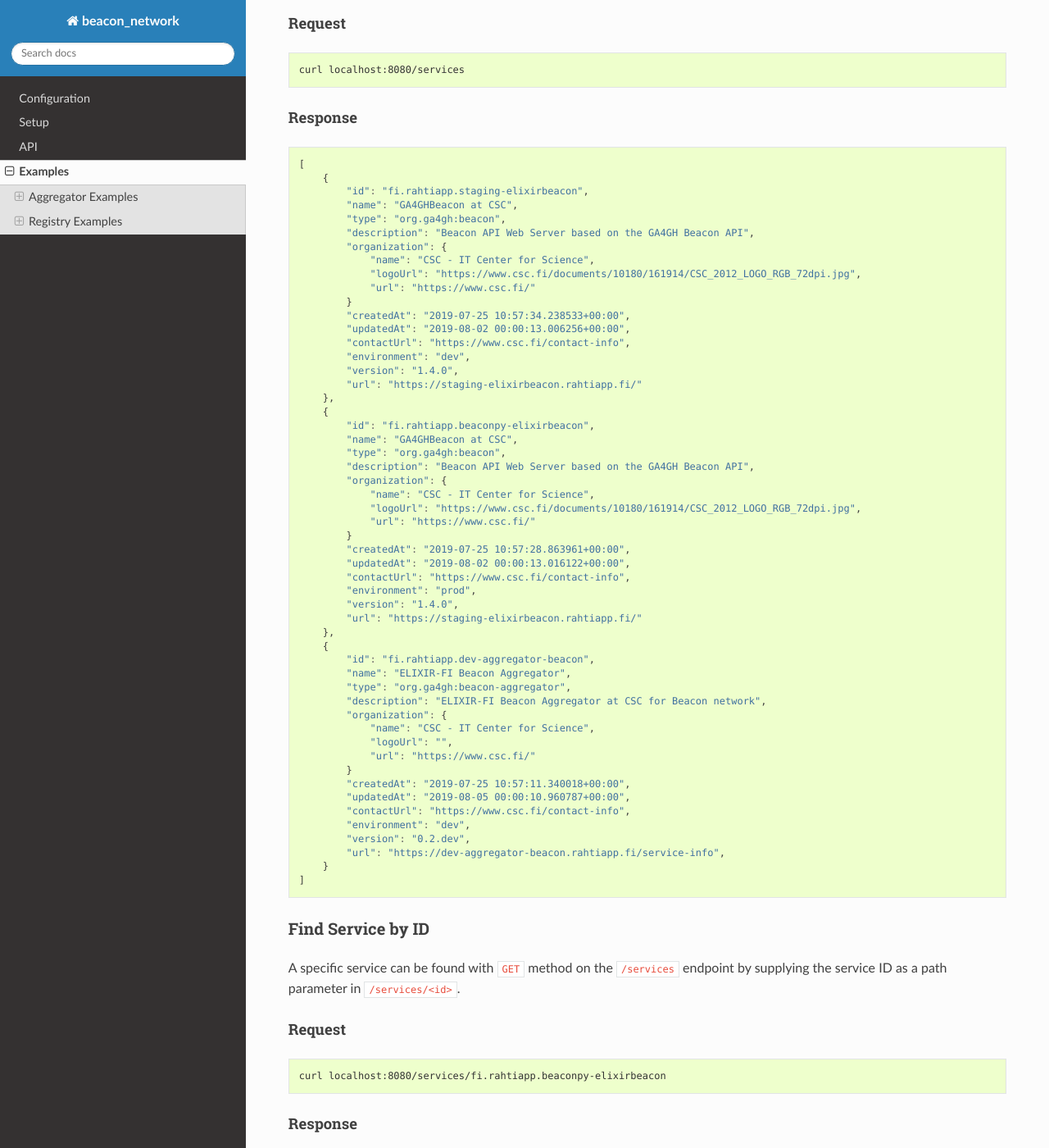
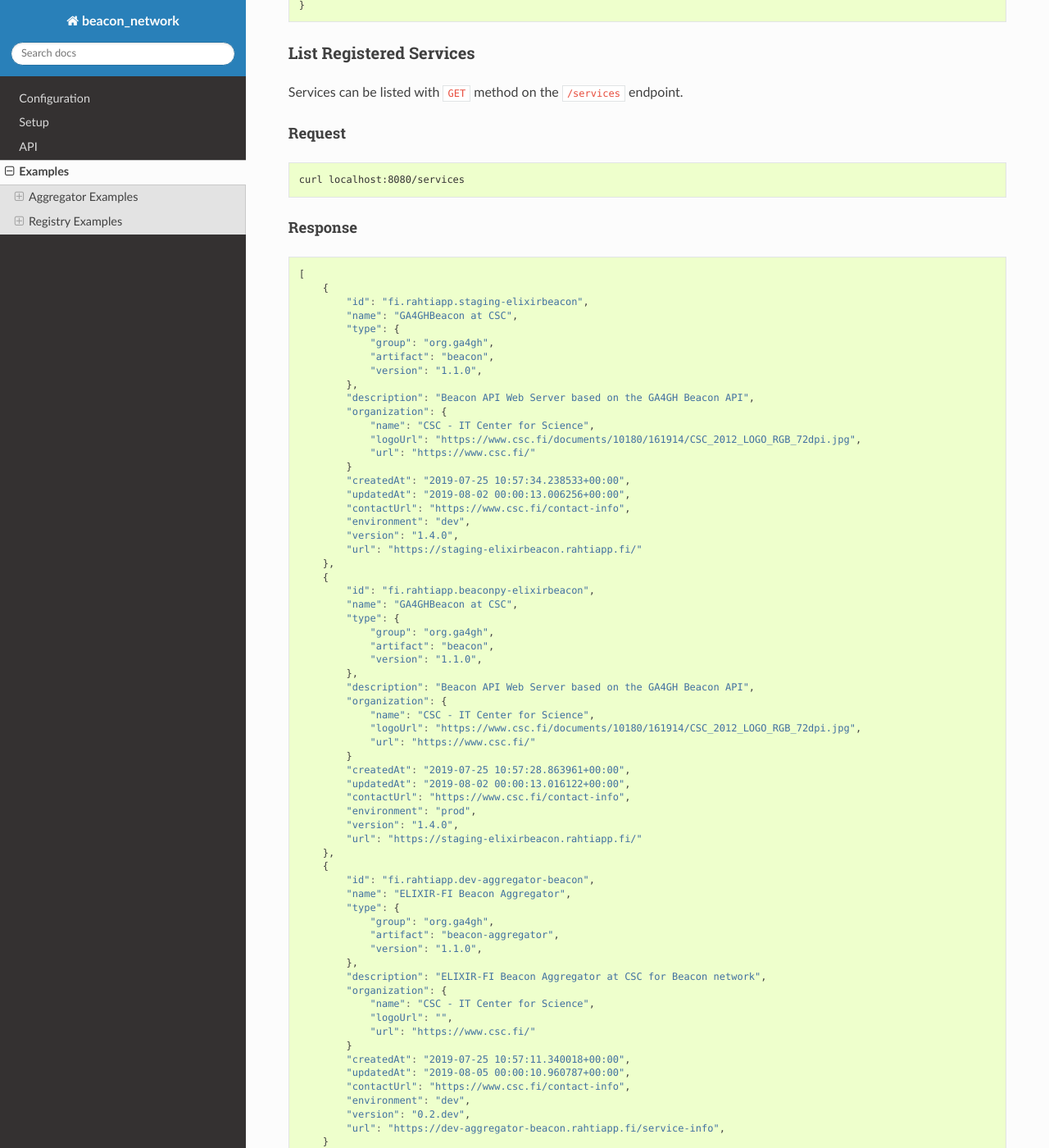
Before and after one commit to CSCfi/beacon-network, a Sphinx documentation site: the page built from docs/examples.rst, in a window 1280 px wide and 1400 px high, scrolled down 4634 px. Shown: the whole window at 82% size. Built offline with Sphinx 7.4.7 and the Read the Docs theme 2.0.0, drawn with Linux system fonts in a browser that asks for light colours; some of the changed text lies outside the part shown.

Commit message:
update docs

```diff
--- a/docs/configuration.rst
+++ b/docs/configuration.rst
@@ -19,7 +19,7 @@ Configuration variables for defining the ``/service-info`` endpoint are found in
 
 .. literalinclude:: ../aggregator/config/config.ini
    :language: python
-   :lines: 23-52
+   :lines: 23-54
 
 Registries File
 ~~~~~~~~~~~~~~~
@@ -79,7 +79,7 @@ Configuration variables for defining the ``/service-info`` endpoint are found in
 
 .. literalinclude:: ../registry/config/config.ini
    :language: python
-   :lines: 33-62
+   :lines: 33-64
 
 Environment Variables
 ~~~~~~~~~~~~~~~~~~~~~
@@ -124,6 +124,8 @@ Environment Variables
 SSL
 ---
 
+Experimental!! In production a reverse proxy is recommended.
+
 Possible security levels for ``APPLICATION_SECURITY`` and ``REQUEST_SECURITY`` are 0-2.
 
 +----------------+---------------------------------------------------------------------------------------------------------------------------------------------------------------------------------------------+---------------------------------------------------------------------------------------------------------------------------+
--- a/docs/examples.rst
+++ b/docs/examples.rst
@@ -28,7 +28,11 @@ Response
     {
         "id": "localhost:5000",
         "name": "ELIXIR-FI Beacon Aggregator",
-        "type": "org.ga4gh:beacon-aggregator:1.0.0",
+        "type": {
+            "group": "org.ga4gh",
+            "artifact": "beacon-aggregator",
+            "version": "1.1.0",
+        },
         "description": "ELIXIR-FI Beacon Aggregator at CSC for Beacon network",
         "organization": {
             "name": "CSC - IT Center for Science Ltd.",
@@ -165,7 +169,11 @@ Response
     {
         "id": "localhost:8080",
         "name": "ELIXIR-FI Beacon Registry",
-        "type": "org.ga4gh:service-registry:1.0.0",
+        "type": {
+            "group": "org.ga4gh",
+            "artifact": "service-registry",
+            "version": "1.1.0",
+        },
         "description": "ELIXIR-FI Beacon Registry at CSC for Beacon network",
         "organization": {
             "name": "CSC - IT Center for Science Ltd.",
@@ -257,7 +265,11 @@ Response
         {
             "id": "fi.rahtiapp.staging-elixirbeacon",
             "name": "GA4GHBeacon at CSC",
-            "type": "org.ga4gh:beacon",
+            "type": {
+                "group": "org.ga4gh",
+                "artifact": "beacon",
+                "version": "1.1.0",
+            },
             "description": "Beacon API Web Server based on the GA4GH Beacon API",
             "organization": {
                 "name": "CSC - IT Center for Science",
@@ -274,7 +286,11 @@ Response
         {
             "id": "fi.rahtiapp.beaconpy-elixirbeacon",
             "name": "GA4GHBeacon at CSC",
-            "type": "org.ga4gh:beacon",
+            "type": {
+                "group": "org.ga4gh",
+                "artifact": "beacon",
+                "version": "1.1.0",
+            },
             "description": "Beacon API Web Server based on the GA4GH Beacon API",
             "organization": {
                 "name": "CSC - IT Center for Science",
@@ -291,7 +307,11 @@ Response
         {
             "id": "fi.rahtiapp.dev-aggregator-beacon",
             "name": "ELIXIR-FI Beacon Aggregator",
-            "type": "org.ga4gh:beacon-aggregator",
+            "type": {
+                "group": "org.ga4gh",
+                "artifact": "beacon-aggregator",
+                "version": "1.1.0",
+            },
             "description": "ELIXIR-FI Beacon Aggregator at CSC for Beacon network",
             "organization": {
                 "name": "CSC - IT Center for Science",
@@ -327,7 +347,11 @@ Response
     {
         "id": "fi.rahtiapp.staging-elixirbeacon",
         "name": "GA4GHBeacon at CSC",
-        "type": "org.ga4gh:beacon",
+        "type": {
+            "group": "org.ga4gh",
+            "artifact": "beacon",
+            "version": "1.1.0",
+        },
         "description": "Beacon API Web Server based on the GA4GH Beacon API",
         "organization": {
             "name": "CSC - IT Center for Science",
```
Also changed, not shown: other parts of docs/examples.rst (+5 -5 lines).
